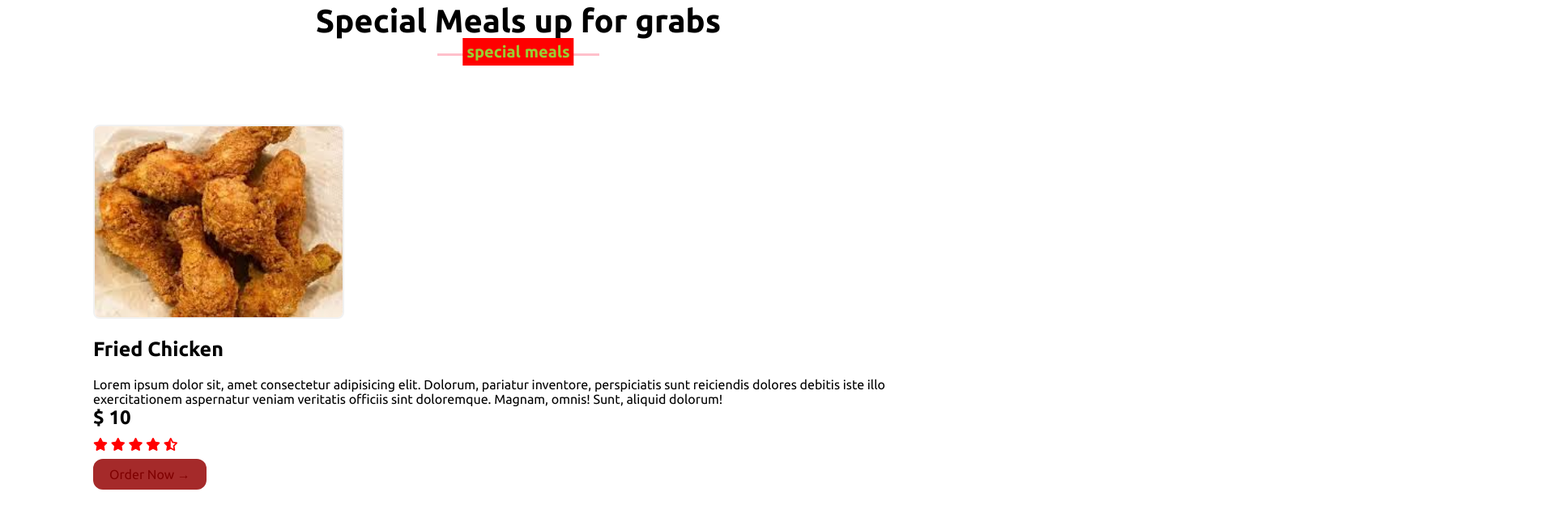
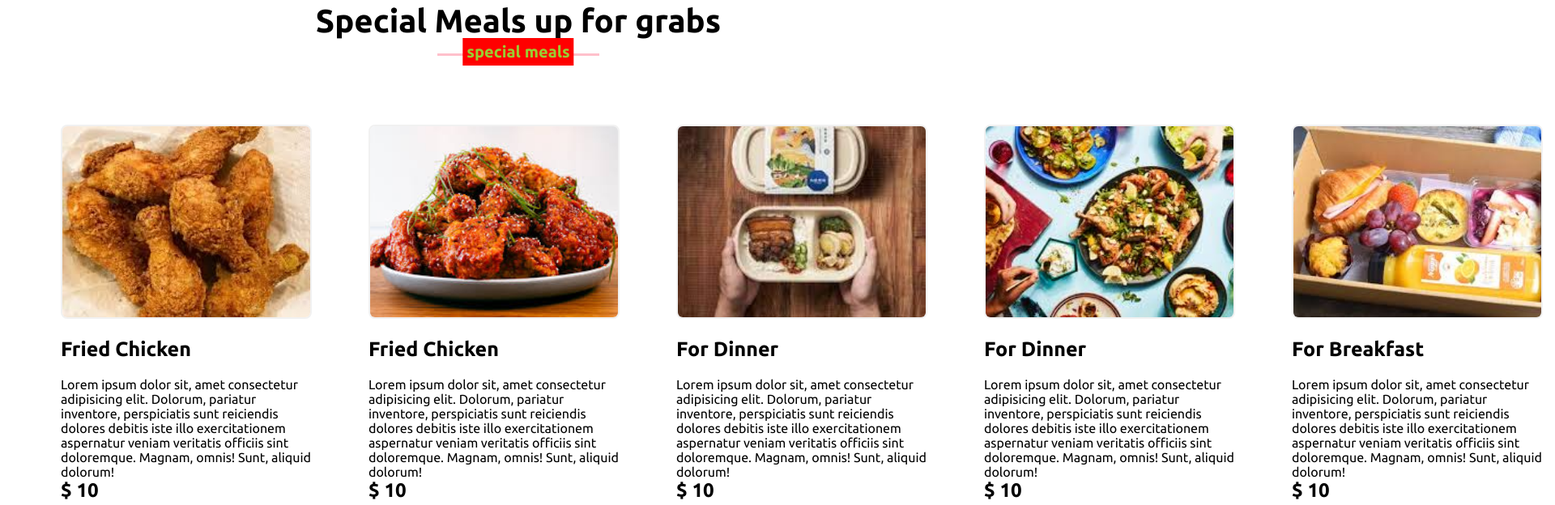
Before and after one commit to marky376/bravo_delivers, a plain HTML site: page index.html in a window 1280 px wide. Shown: the part 897-1521 px from the top of the page at 81% size, 1920 px wide, since content can reach past the window. Drawn offline with nearby package versions, Linux system fonts and the light colour scheme.

Commit message:
SOme styling for the frontend development

```diff
--- a/styles.css
+++ b/styles.css
@@ -206,10 +206,6 @@ section {
 /* Container for cards */
 .special .container{
     display: flex;
-    align-items: center;
-    flex-wrap: wrap;
-    gap: 32px;
-    flex-basis: 33%;
 }
 .special .card{
     background: white;
@@ -251,3 +247,8 @@ section {
 .special .card .review i{
     color: red;
 }
+
+.special .max-width{
+    max-width: 1300px;
+    padding: 0 40px;
+}
```
